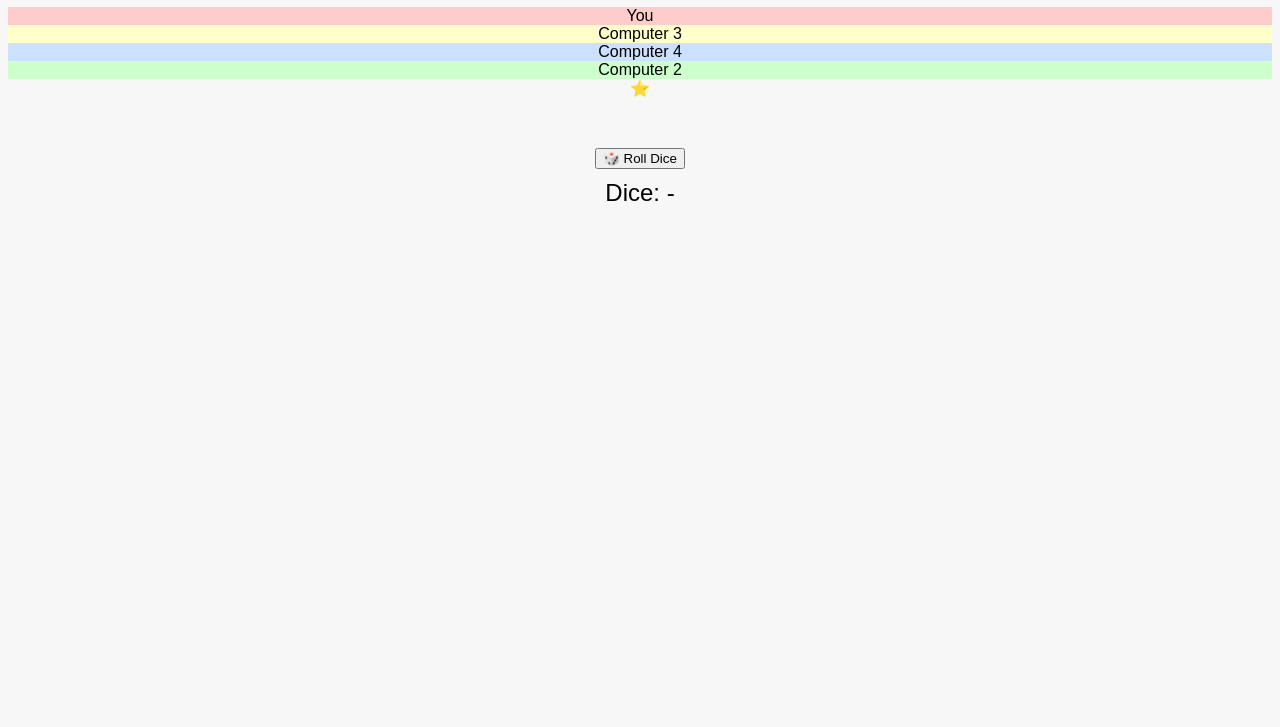
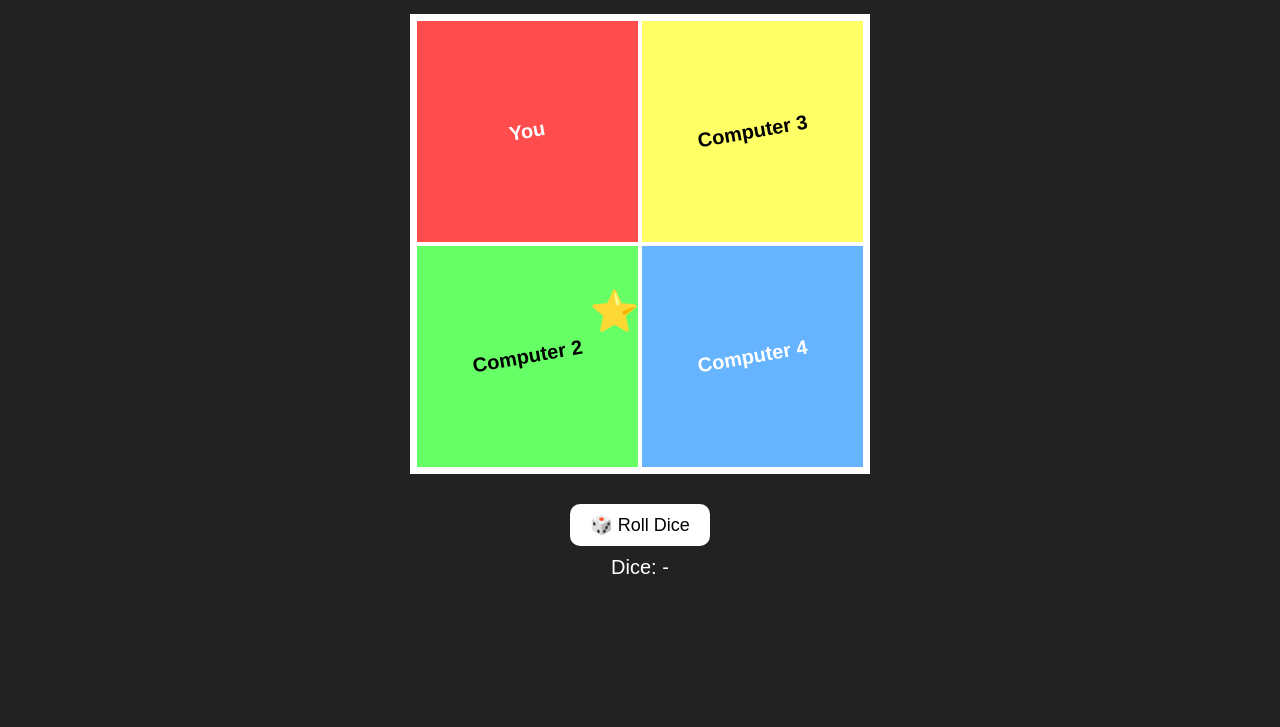
Before and after one commit to jinsoftware/kabirludo, a plain HTML site: page index.html in a window 1280 px wide. Shown: the part 73-800 px from the top of the page. Drawn offline with Linux system fonts and the light colour scheme.

Commit message:
Update style.css

```diff
--- a/style.css
+++ b/style.css
@@ -1,41 +1,72 @@
 body {
+  font-family: sans-serif;
   text-align: center;
-  background: #f7f7f7;
-  font-family: Arial, sans-serif;
+  background: #222;
+  color: white;
 }
 
 h1 {
-  color: #333;
+  margin-top: 20px;
+  color: #ffcc00;
 }
 
-.ludo-board {
-  display: flex;
-  justify-content: center;
-  gap: 20px;
-  margin-top: 40px;
+.board {
+  width: 450px;
+  height: 450px;
+  display: grid;
+  grid-template-areas:
+    "red red yellow yellow"
+    "red red yellow yellow"
+    "green green blue blue"
+    "green green blue blue";
+  margin: 30px auto;
+  border: 5px solid white;
+  background: #111;
 }
 
-.player {
-  width: 80px;
-  height: 80px;
-  border: 2px solid black;
-  font-size: 40px;
+.home {
+  border: 2px solid white;
   display: flex;
   align-items: center;
   justify-content: center;
-  border-radius: 10px;
+  font-weight: bold;
+  font-size: 20px;
+  padding: 10px;
 }
 
-.red { background: #ffcccc; }
-.blue { background: #cce0ff; }
-.green { background: #ccffcc; }
-.yellow { background: #ffffcc; }
+.red { grid-area: red; background: #ff4d4d; }
+.yellow { grid-area: yellow; background: #ffff66; color: black; }
+.green { grid-area: green; background: #66ff66; color: black; }
+.blue { grid-area: blue; background: #66b3ff; }
+
+.player-name {
+  transform: rotate(-10deg);
+}
+
+.center-star {
+  position: absolute;
+  top: 48%;
+  left: 48%;
+  transform: translate(-50%, -50%);
+  font-size: 40px;
+  color: white;
+}
 
 .dice-section {
-  margin-top: 50px;
+  margin-top: 20px;
+}
+
+button {
+  padding: 10px 20px;
+  font-size: 18px;
+  background: #fff;
+  color: #000;
+  border: none;
+  border-radius: 10px;
+  cursor: pointer;
 }
 
 #dice-value {
-  font-size: 24px;
   margin-top: 10px;
+  font-size: 20px;
 }
```
